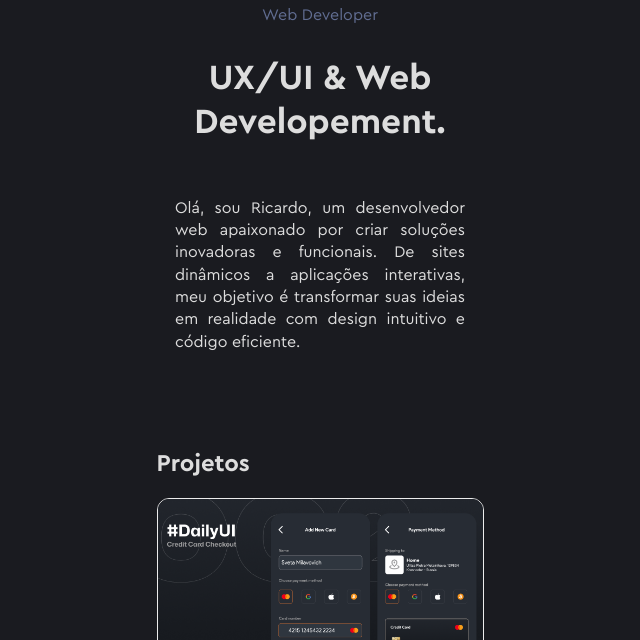
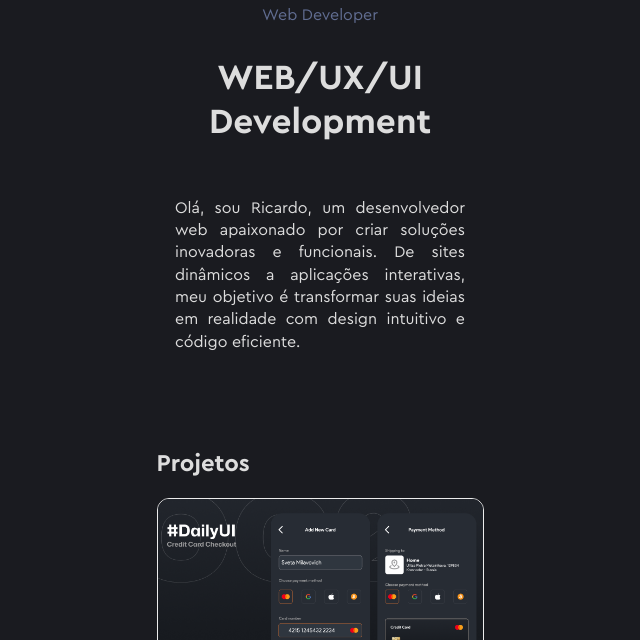
Before and after one commit to rickydomingos97/rickycodexus-portifolio, a plain HTML site: page index.html in a window 1280 px wide. Shown: the part 160-800 px from the top of the page, without its empty margins (320-960 px from the left). Drawn offline with Linux system fonts and the light colour scheme.

Commit message:
roel update

```diff
--- a/index.html
+++ b/index.html
@@ -20,8 +20,8 @@
       <h1 class="name-profile">Ricky Domingos</h1>
       <p class="role">Web Developer </p>
       <h1 class="role-title">
-        UX/UI & Web
-        Developement.</h1>
+        WEB/UX/UI
+      Development</h1>
     </div>
 
     <section>
```
